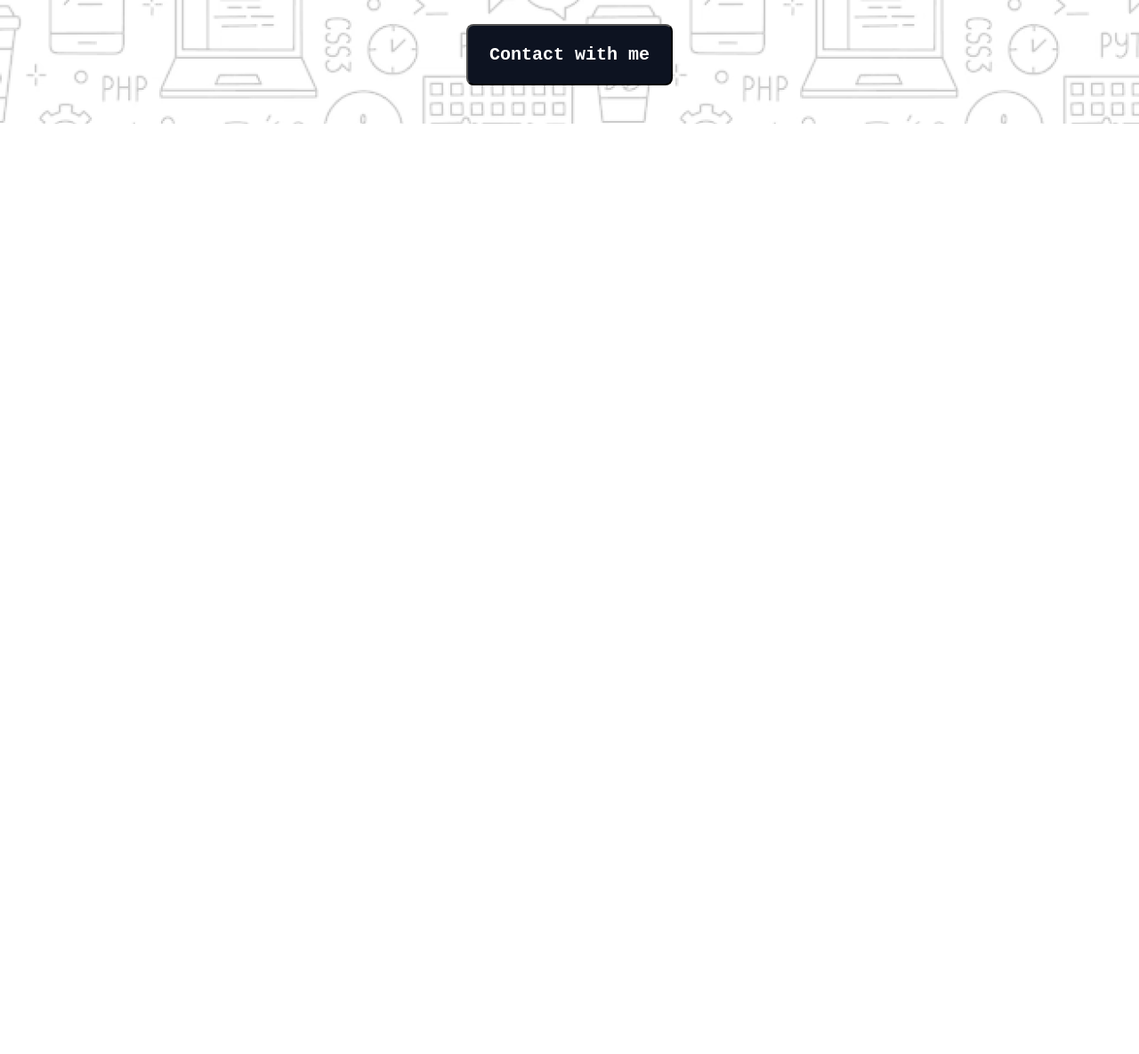
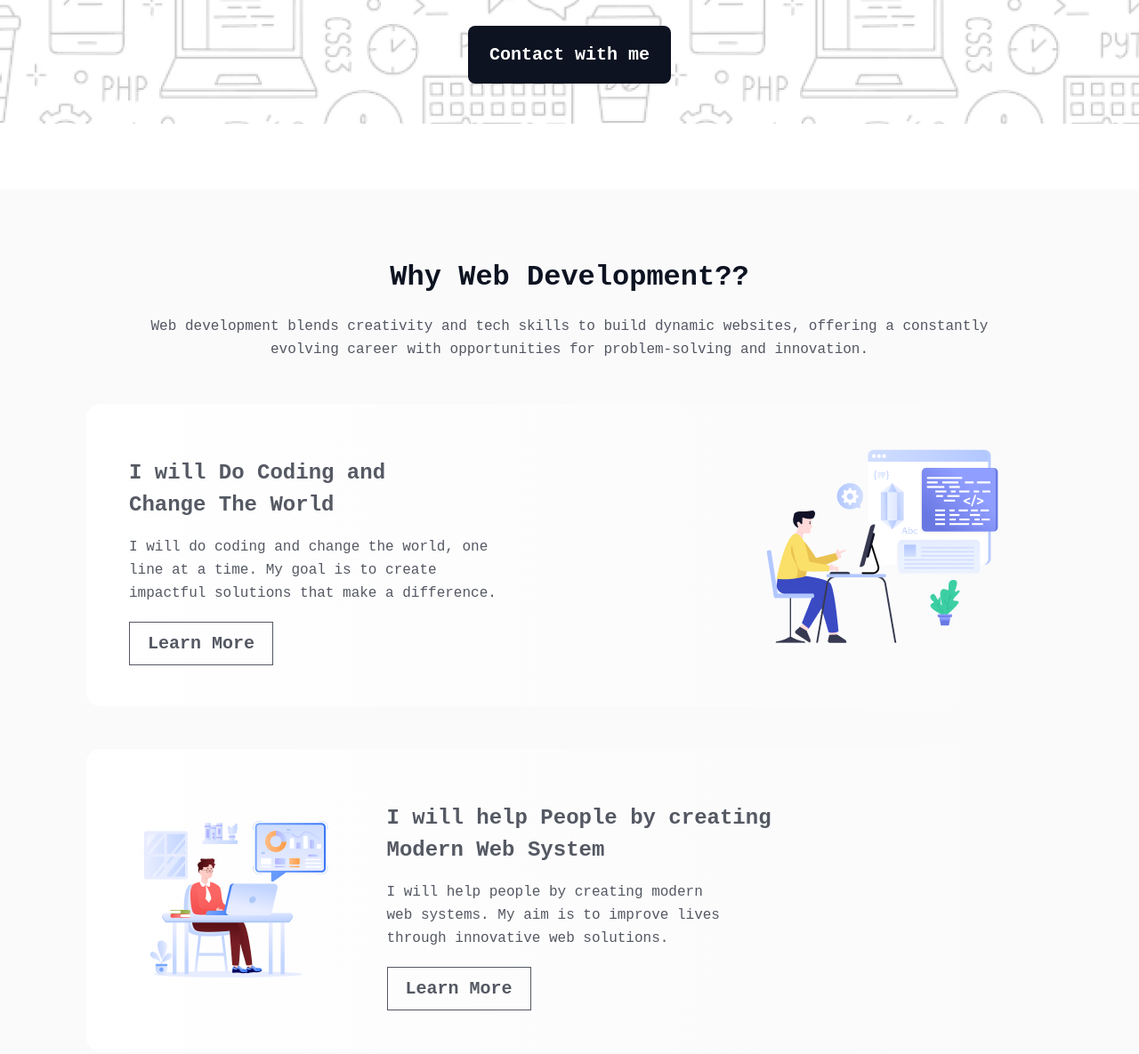
Before and after one commit to mofachhalhossain/B10A1-Challenge-Begin, a plain HTML site: page index.html in a window 1280 px wide. Shown: the part 513-1698 px from the top of the page at 89% size. Before the commit the page ends 800 px from the top, so only its background shows below. Drawn offline with Linux system fonts and the light colour scheme; a web font is replaced by a local one.

Commit message:
why web development section

```diff
--- a/index.html
+++ b/index.html
@@ -15,13 +15,61 @@
   <body>
     <section class="hero-section">
       <div class="hero-container">
-        <img src="./assets/Group.png" alt="Hero Image" class="hero-img"/>
+        <img src="./assets/Group.png" alt="Hero Image" class="hero-img" />
         <h2>"In the near future, I hope to become a Developer."</h2>
         <p>
           I aspire to become a Developer soon, focusing on software development and innovation. I'm
           eager to contribute and learn in the tech industry.
         </p>
-        <button>Contact with me</button>
+        <a href="#support">Contact with me</a>
+      </div>
+    </section>
+    <section class="why-web-development">
+      <div class="container">
+        <h2>Why Web Development??</h2>
+        <p>
+          Web development blends creativity and tech skills to build dynamic websites, offering a
+          constantly evolving career with opportunities for problem-solving and innovation.
+        </p>
+        <div class="featured-1">
+          <div class="featured-content">
+            <h3>I will Do Coding and Change The World</h3>
+            <p>
+              I will do coding and change the world, one line at a time. My goal is to create
+              impactful solutions that make a difference.
+            </p>
+            <a href="#">Learn More</a>
+          </div>
+          <div class="featured-img">
+            <img src="./assets/Layer_1.png" alt="Layer_1 image" />
+          </div>
+        </div>
+        <div class="featured-2">
+          <div class="featured-img">
+            <img src="./assets/Group 3.png" alt="Group 3 image" />
+          </div>
+          <div class="featured-content">
+            <h3>I will help People by creating Modern Web System</h3>
+            <p>
+              I will help people by creating modern web systems. My aim is to improve lives through
+              innovative web solutions.
+            </p>
+            <a href="#">Learn More</a>
+          </div>
+        </div>
+        <div class="featured-3">
+          <div class="featured-content">
+            <h3>I will Do Coding and Change The World</h3>
+            <p>
+              I will do coding and change the world, one line at a time. My goal is to create
+              impactful solutions that make a difference.
+            </p>
+            <a href="#">Learn More</a>
+          </div>
+          <div class="featured-img">
+            <img src="./assets/Group 4.png" alt="Group 4 image" />
+          </div>
+        </div>
       </div>
     </section>
   </body>
--- a/style.css
+++ b/style.css
@@ -54,12 +54,13 @@ button {
   font-size: 16px;
   line-height: 26px;
   color: #0d1321;
+  opacity: 0.7;
   text-align: center;
   max-width: 825px;
   margin: 8px 0px 16px 0px;
 }
 
-.hero-container > button {
+.hero-container > a {
   font-style: normal;
   font-weight: 600;
   font-size: 20px;
@@ -71,4 +72,97 @@ button {
   background: #0d1321;
   border-radius: 8px;
   margin: 16px 0px 0px 0px;
+  text-decoration: none;
 }
+
+.container {
+  max-width: 1140px;
+  margin: 0 auto;
+  padding: 80px 97px;
+  background-color: #fafafb;
+}
+
+.why-web-development {
+  margin: 74px 0px;
+}
+
+.why-web-development .container > h2 {
+  font-style: normal;
+  font-weight: 800;
+  font-size: 32px;
+  line-height: 37px;
+  text-align: center;
+  color: #0d1321;
+  padding-bottom: 12px;
+}
+
+.why-web-development .container > p {
+  font-style: normal;
+  font-weight: 400;
+  font-size: 16px;
+  line-height: 26px;
+  text-align: center;
+  color: #0d1321;
+  opacity: 0.7;
+  padding-top: 12px;
+  padding-right: 5%;
+  padding-left: 5%;
+}
+
+.featured-1,
+.featured-2,
+.featured-3 {
+  display: flex;
+  align-items: center;
+  background: linear-gradient(90deg, #ffffff 0%, rgba(255, 255, 255, 0) 100%);
+  border-radius: 16px;
+  padding: 48px;
+  margin-top: 48px;
+}
+
+.featured-content > h3 {
+  font-style: normal;
+  font-weight: 700;
+  font-size: 24px;
+  line-height: 36px;
+  color: rgba(13, 19, 33, 0.7);
+  max-width: 50%;
+  padding-bottom: 8px;
+}
+
+.featured-content > p {
+  font-style: normal;
+  font-weight: 400;
+  font-size: 16px;
+  line-height: 26px;
+  color: #0d1321;
+  opacity: 0.7;
+  max-width: 60%;
+  padding: 8px 0px 32px 0px;
+}
+
+.featured-content > a {
+  font-style: normal;
+  font-weight: 600;
+  font-size: 20px;
+  line-height: 23px;
+  text-align: center;
+  color: #0d1321;
+  text-decoration: none;
+  padding: 12px 20px;
+  border: 1px solid #0d1321;
+  opacity: 0.7;
+  margin-top: 16px;
+}
+
+.featured-2 .featured-content {
+  margin-left: 5%;
+}
+
+.featured-2 .featured-content > h3 {
+  max-width: 75%;
+}
+
+.featured-2 .featured-content > p {
+  max-width: 55%;
+}
```
